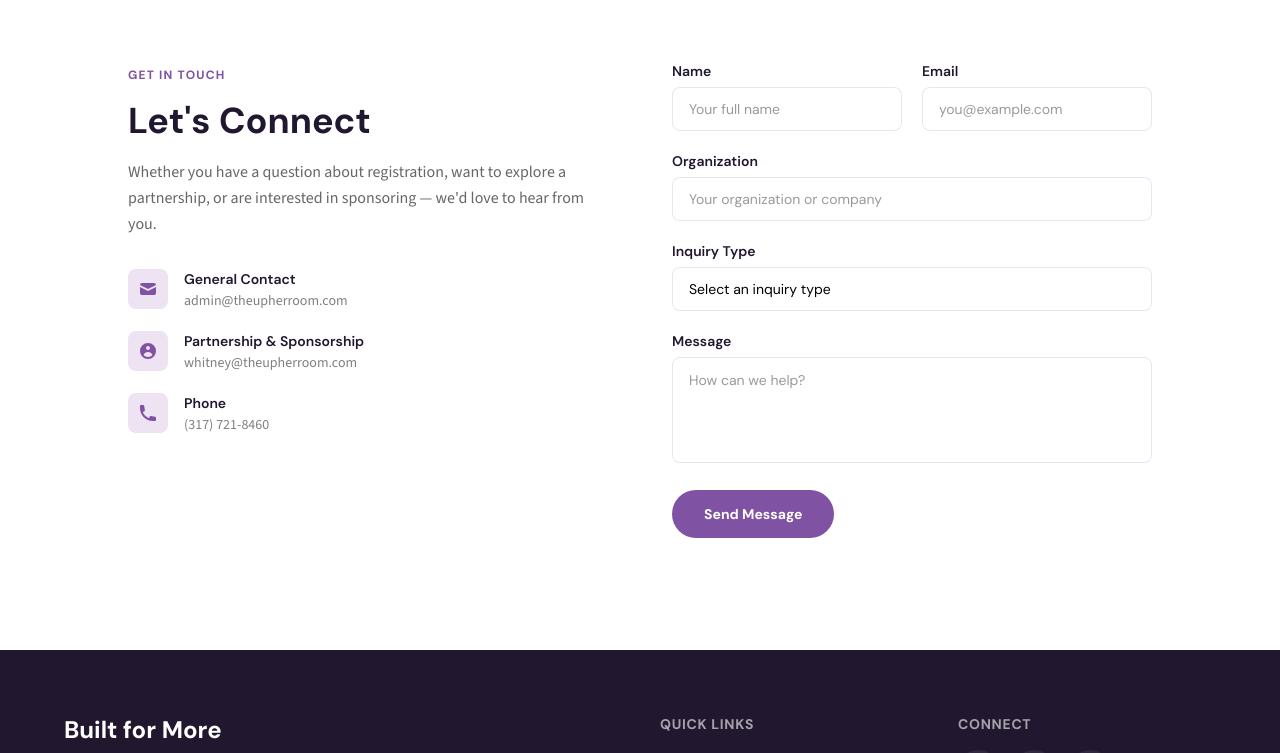
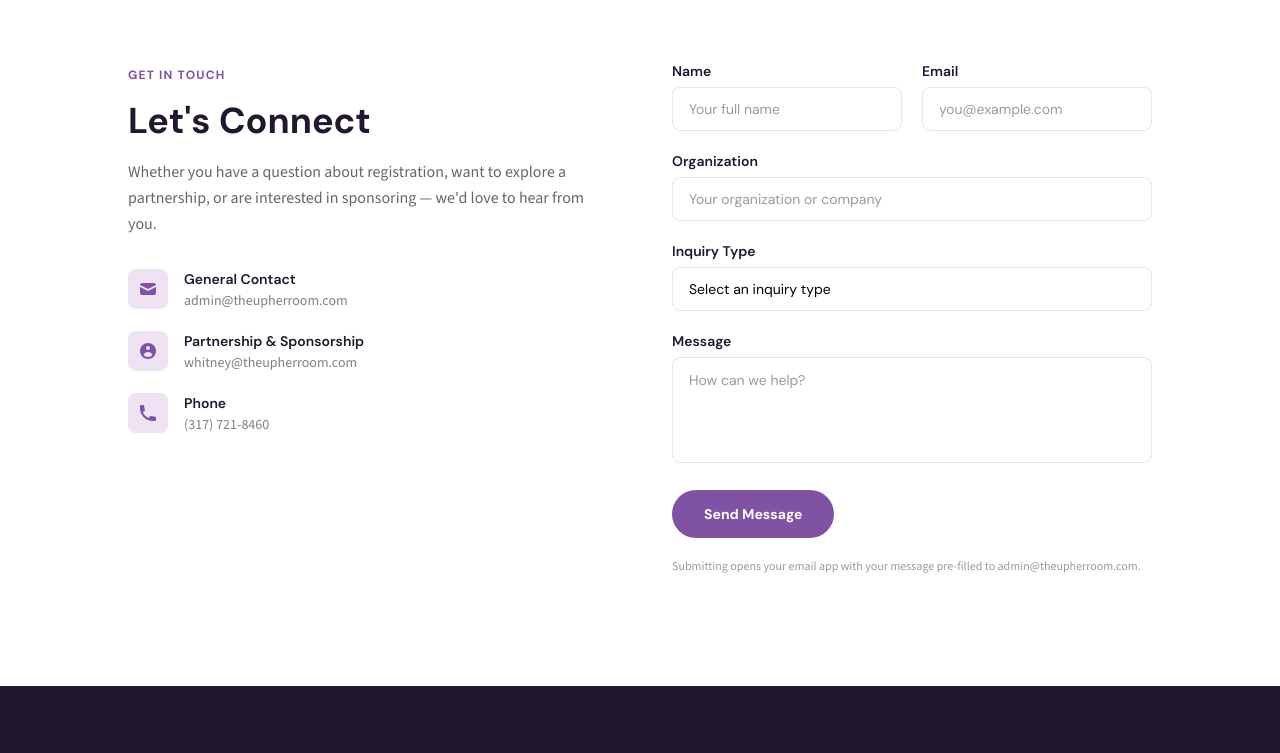
Before and after one commit to theupherroom/realHer, a Next.js app: page / in a window 1280 px wide. Shown: the part 10251-11004 px from the top of the page. Built offline with nearby package versions, Linux system fonts and the light colour scheme.

Commit message:
fixed up contact form

```diff
--- a/app/components/contact-form.tsx
+++ b/app/components/contact-form.tsx
@@ -10,8 +10,37 @@ const INQUIRY_TYPES = [
   "Media / Press",
 ];
 
+const ADMIN_EMAIL = "admin@theupherroom.com";
+
 export default function ContactForm() {
   const [submitted, setSubmitted] = useState(false);
+  const [fields, setFields] = useState({
+    name: "",
+    email: "",
+    organization: "",
+    inquiryType: "",
+    message: "",
+  });
+
+  const set = (k: keyof typeof fields) => (e: React.ChangeEvent<HTMLInputElement | HTMLTextAreaElement | HTMLSelectElement>) =>
+    setFields((f) => ({ ...f, [k]: e.target.value }));
+
+  const handleSubmit = (e: React.FormEvent) => {
+    e.preventDefault();
+    const subject = `[Built for More] ${fields.inquiryType} — ${fields.name}`;
+    const bodyLines = [
+      `Name: ${fields.name}`,
+      `Email: ${fields.email}`,
+      `Organization: ${fields.organization || "—"}`,
+      `Inquiry Type: ${fields.inquiryType}`,
+      ``,
+      `Message:`,
+      fields.message,
+    ];
+    const mailto = `mailto:${ADMIN_EMAIL}?subject=${encodeURIComponent(subject)}&body=${encodeURIComponent(bodyLines.join("\n"))}`;
+    window.location.href = mailto;
+    setTimeout(() => setSubmitted(true), 400);
+  };
 
   if (submitted) {
     return (
@@ -29,22 +58,17 @@ export default function ContactForm() {
             />
           </svg>
         </div>
-        <h3 className="text-xl font-bold text-primary-dk">Message Received</h3>
+        <h3 className="text-xl font-bold text-primary-dk">Message Ready to Send</h3>
         <p className="text-foreground/60 mt-2 font-source">
-          Thank you for reaching out. We&apos;ll be in touch soon.
+          Your email app should have opened with your message pre-filled.
+          Hit send to deliver it to {ADMIN_EMAIL}.
         </p>
       </div>
     );
   }
 
   return (
-    <form
-      onSubmit={(e) => {
-        e.preventDefault();
-        setSubmitted(true);
-      }}
-      className="space-y-5"
-    >
+    <form onSubmit={handleSubmit} className="space-y-5">
       <div className="grid sm:grid-cols-2 gap-5">
         <div>
           <label className="block text-sm font-semibold text-primary-dk mb-1.5">
@@ -53,6 +77,8 @@ export default function ContactForm() {
           <input
             type="text"
             required
+            value={fields.name}
+            onChange={set("name")}
             className="w-full h-11 px-4 rounded-lg border border-primary/15 bg-white text-foreground placeholder:text-foreground/40 focus:outline-none focus:ring-2 focus:ring-primary/20 focus:border-primary/30 transition-all text-sm"
             placeholder="Your full name"
           />
@@ -64,6 +90,8 @@ export default function ContactForm() {
           <input
             type="email"
             required
+            value={fields.email}
+            onChange={set("email")}
             className="w-full h-11 px-4 rounded-lg border border-primary/15 bg-white text-foreground placeholder:text-foreground/40 focus:outline-none focus:ring-2 focus:ring-primary/20 focus:border-primary/30 transition-all text-sm"
             placeholder="you@example.com"
           />
@@ -76,6 +104,8 @@ export default function ContactForm() {
         </label>
         <input
           type="text"
+          value={fields.organization}
+          onChange={set("organization")}
           className="w-full h-11 px-4 rounded-lg border border-primary/15 bg-white text-foreground placeholder:text-foreground/40 focus:outline-none focus:ring-2 focus:ring-primary/20 focus:border-primary/30 transition-all text-sm"
           placeholder="Your organization or company"
         />
@@ -87,6 +117,8 @@ export default function ContactForm() {
         </label>
         <select
           required
+          value={fields.inquiryType}
+          onChange={set("inquiryType")}
           className="w-full h-11 px-4 rounded-lg border border-primary/15 bg-white text-foreground focus:outline-none focus:ring-2 focus:ring-primary/20 focus:border-primary/30 transition-all text-sm appearance-none"
         >
           <option value="">Select an inquiry type</option>
@@ -104,6 +136,9 @@ export default function ContactForm() {
         </label>
         <textarea
           rows={4}
+          required
+          value={fields.message}
+          onChange={set("message")}
           className="w-full px-4 py-3 rounded-lg border border-primary/15 bg-white text-foreground placeholder:text-foreground/40 focus:outline-none focus:ring-2 focus:ring-primary/20 focus:border-primary/30 transition-all text-sm resize-none"
           placeholder="How can we help?"
         />
@@ -115,6 +150,10 @@ export default function ContactForm() {
       >
         Send Message
       </button>
+
+      <p className="text-xs text-foreground/40 font-source">
+        Submitting opens your email app with your message pre-filled to {ADMIN_EMAIL}.
+      </p>
     </form>
   );
 }
```
